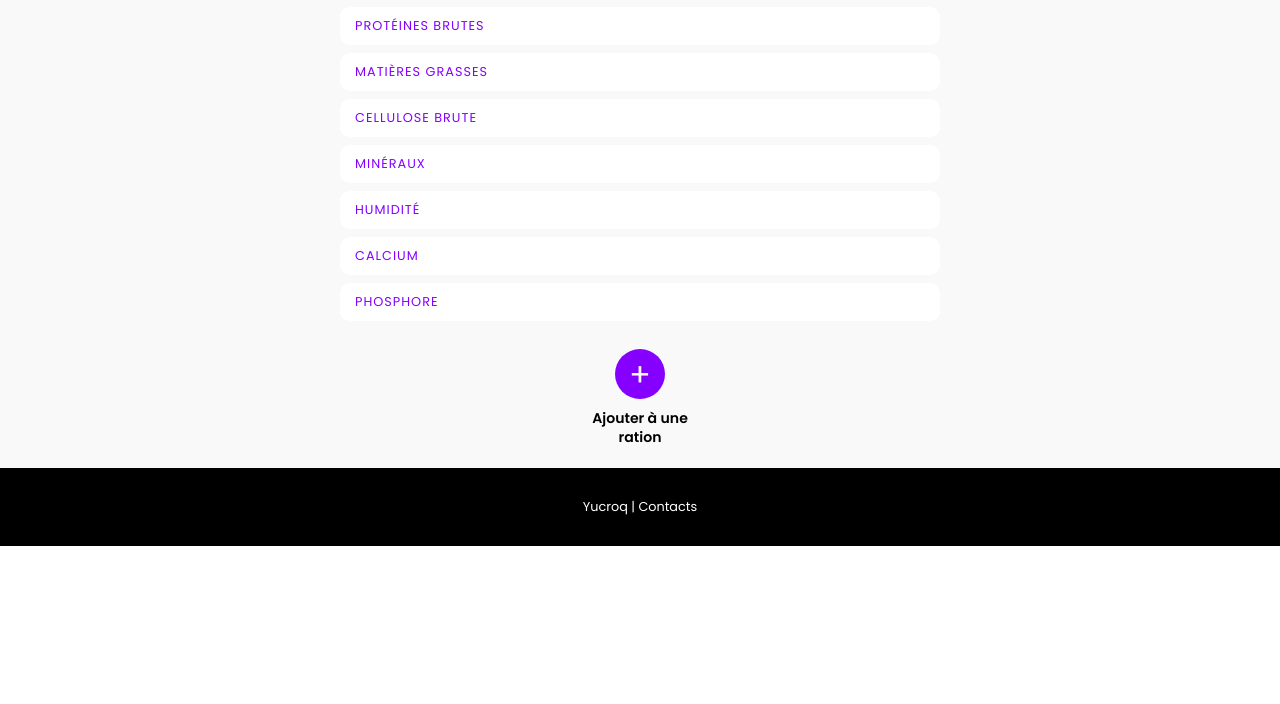
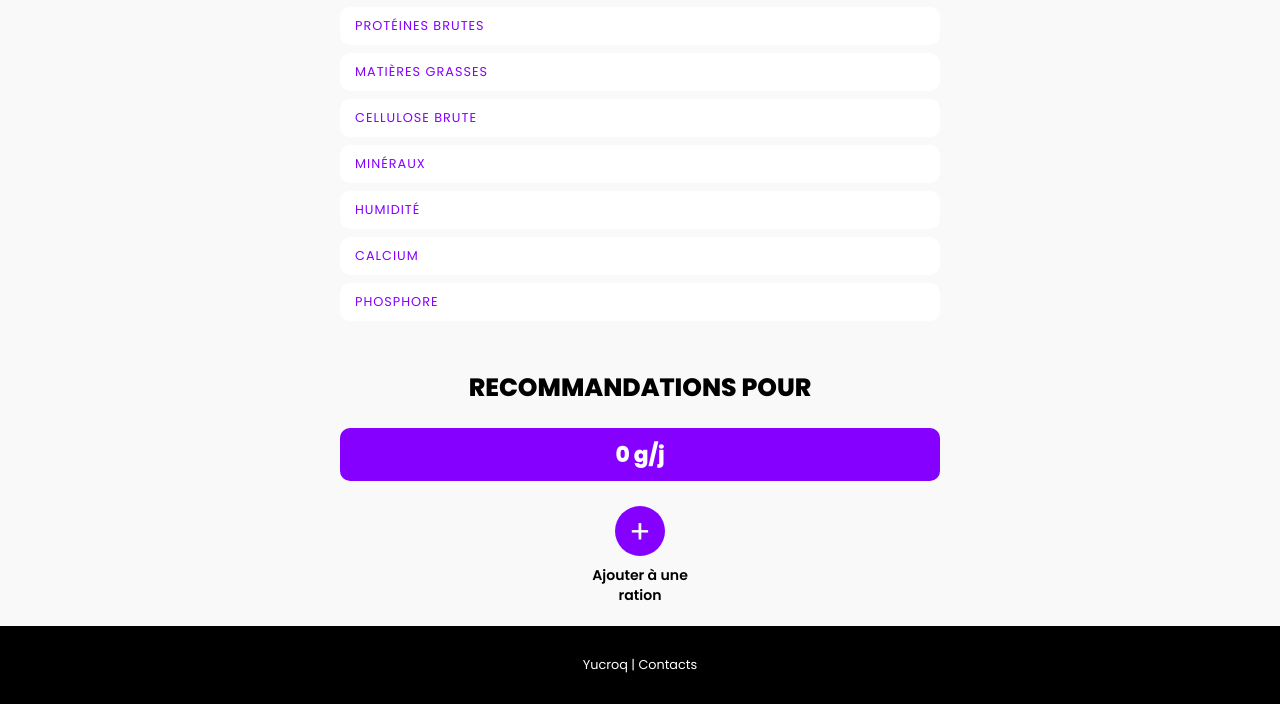
Before and after one commit to AlexGodfrin81/ISIS_3A_PTUT, a Spring app: page /detailCroquettes in a window 1280 px wide. Shown: the part 583-1287 px from the top of the page. Before the commit the page ends 1129 px from the top, so only its background shows below. Run offline with Thymeleaf, Linux system fonts and the light colour scheme; the template is opened without the code that fills it, so the values that code supplies are empty.

Commit message:
Ajout de la recommandation lors de l'affichage de croquettes (élément du concept oublié mais rappelé par M. Bastide)

```diff
--- a/src/main/resources/static/css/style.css
+++ b/src/main/resources/static/css/style.css
@@ -279,6 +279,15 @@
     font-size: 1em;
 }
 
+p#recom {
+    background-color: #8500FF;
+    font-size: 1.7em;
+    text-align: center;
+    color: white;
+    font-weight: 800;
+    margin-bottom: 25px;
+}
+
 li {
     list-style-type:none;
     list-style-position:outside;
--- a/src/main/resources/templates/detailCroquettes.html
+++ b/src/main/resources/templates/detailCroquettes.html
@@ -122,6 +122,9 @@
                 </tr>
             </table>
 
+            <h1>Recommandations pour [[${animal.nom}]]</h1>
+            <p id="recom"></p>
+
             <div class="ajout">
                 <a th:href="@{/ration/add(id=${animal.id_animal},idcroq=${croquette.id_croq})}" href='formulaireRation.html'>
                     <div class="plus">+</div>
@@ -181,6 +184,13 @@
                     function showError(xhr, status, message) {
                         alert("Erreur : " + status + " : " + message);
                     }
+
+                    function recommandation() {
+                        var qte_ideale = Math.floor([[${animal.calcul_BE() / croquette.densite_Energetique() * 1000}]]);
+                        document.getElementById("recom").innerHTML = qte_ideale + " g/j";
+                    }
+
+                    recommandation();
         </script>
     </body>
 
```
